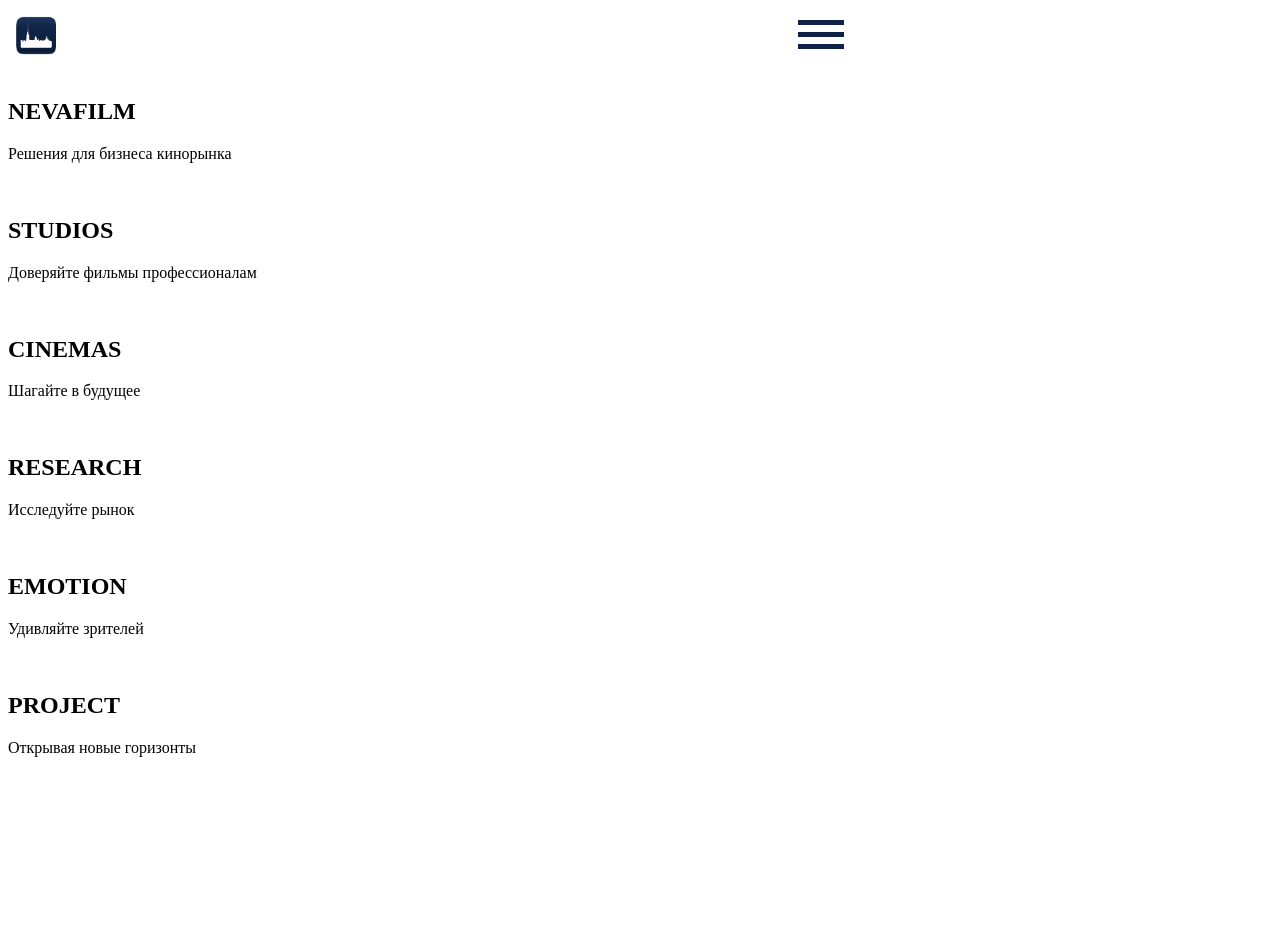
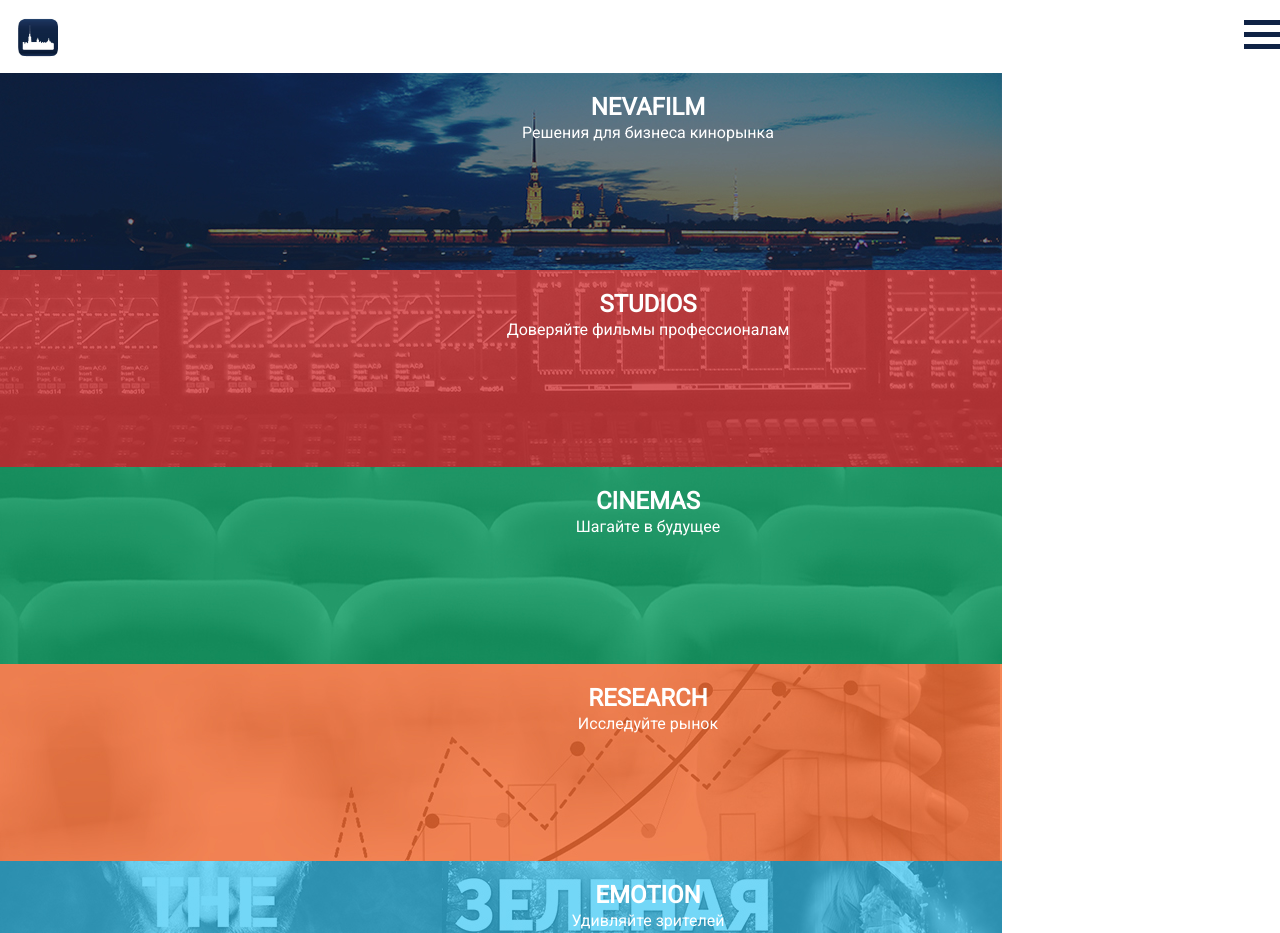
Before and after one commit to NemanyaM/Nevafilm, a plain HTML site: page m.index.html in a window 1280 px wide. Shown: the top 933 px of the page. Drawn offline with Linux system fonts and the light colour scheme.

Commit message:
Сверстанная мобильная версия

```diff
--- a/css/m.style.css
+++ b/css/m.style.css
@@ -1,13 +1,16 @@
 body {
-  width: 1020px;
-  min-height: 1300px;
+  display: block;
+  margin: 0;
+  padding: 0;
+  width: 100%;
+  min-height: auto;
+  font-family: 'Roboto', sans-serif;
 }
-.container {
-  width: 995px;
-}
-
-header {
-  min-height: 70px;
+.mobile-header {
+  display: block;
+  width: 100%;
+  min-height: 60px;
+  padding: 10px;
 }
 .icon {
   border-top: 5px #0f2245 solid;
@@ -15,19 +18,18 @@ header {
   width: 46px;
   height: 19px;
   cursor: pointer;
-    position: relative;
-    margin: -40px auto 0;
-    margin-left: 790px;
+  float: right;
+  margin-top: 10px;
 }
-.icon:before {
+.icon::before {
   content: '';
   display: inline-block;
-    position: absolute;
+  vertical-align: top;
   top: 47%;
   left: 0px;
   width: 100%;
   border-top: 5px #0f2245 solid;
-    margin-top: -2px;
+  margin-top: 7px;
 }
 header img {
   width: 40px;
@@ -35,3 +37,76 @@ header img {
   margin-left: 8px;
   margin-top: 8px;
 }
+.row {
+  margin-right: -15px;
+  margin-left: -15px;
+}
+.col-1 {
+  display: block;
+  margin: -7px;
+  height: auto;
+}
+h2 {
+    position: absolute;
+    display: block;
+    width: 100%;
+    margin-left: 30px;
+    text-align: center;
+    color: #ffffff;
+}
+a {
+  position: absolute;
+  display: block;
+  padding-top: 50px;
+  float: left;
+  width: 100%;
+  text-decoration: none;
+  color: #ffffff;
+  margin-left: 30px;
+  text-align: center;
+}
+img {
+    max-width: 100%;
+    height: auto;
+}
+
+/* ----------- iPad mini ----------- */
+
+/* Portrait and Landscape */
+@media screen
+  and (max-device-width: 1024px)
+  and (-webkit-min-device-pixel-ratio: 1) {
+   .mobile-header {width: 100%;}
+   .col-1 {width: 100%;}
+   a {width: 100%;}
+}
+/* ----------- iPhone 6 ----------- */
+
+/* Portrait and Landscape */
+@media screen
+  and(max-device-width: 768px)
+  and (-webkit-min-device-pixel-ratio: 2) {
+  .mobile-header {width: 74%;}
+  .col-1 {width: 74%;}
+  a {width: 74%;}
+}
+/* ----------- iPhone 5 and 5S ----------- */
+
+/* Portrait and Landscape */
+@media screen
+  and (max-device-width: 568px)
+  and (-webkit-min-device-pixel-ratio: 2) {
+  .mobile-header {width: 55%;}
+  .col-1 {width: 55%;}
+  a {width: 55%;}
+}
+/* ----------- iPhone 4 and 4S ----------- */
+
+/* Portrait and Landscape */
+@media screen
+  and (max-device-width: 480px)
+  and (-webkit-min-device-pixel-ratio: 2) {
+  .mobile-header {width: 46%;}
+  .col-1 {width: 46%;}
+  a {width: 46%;}
+}
--- a/m.index.html
+++ b/m.index.html
@@ -3,49 +3,61 @@
   <head>
     <meta charset="utf-8">
     <title>Nevafilm</title>
-    <link href="https://fonts.googleapis.com/css?family=Roboto:700,900,500&subset=latin,cyrillic" rel="stylesheet" type="text/css">
+    <link href="https://fonts.googleapis.com/css?family=Roboto:300,400&subset=cyrillic" rel="stylesheet">
     <link href="css/m.style.css" type="text/css" rel="stylesheet">
     <meta name="viewport" content="width=device-width, initial-scale=1">
   </head>
   <body>
-    <header class="container">
+    <header class="mobile-header">
       <img src="img/logo.png" alt="logo" width="40" height="40">
-	  <div class="icon"></div>
+	    <div class="icon"></div>
     </header>
-    <main class="container">
-      <section class="main-nav">
+    <main class="row">
+    <div class="col-1">
+    <div class="main-nav">
         <h2 class="main-nav-title">NEVAFILM</h2>
-        <p>Решения для бизнеса кинорынка</p>
-        <img>
-      </section>
-      <section class="main-nav">
+        <a href="#">Решения для бизнеса кинорынка</a>
+        <img img src="img/main-nav-img-neva.jpg" alt="neva-img" width="1024" height="200">
+      </div>
+      </div>
+      <div class="col-1">
+      <div class="main-nav">
         <h2 class="main-nav-title">STUDIOS</h2>
-        <p>Доверяйте фильмы профессионалам</p>
-        <img>
-      </section>
-      <section class="main-nav">
+        <a href="#">Доверяйте фильмы профессионалам</a>
+        <img src="img/main-nav-img-studios.jpg" alt="neva-img" width="1024" height="200">
+      </div>
+      </div>
+      <div class="col-1">
+      <div class="main-nav">
         <h2 class="main-nav-title">CINEMAS</h2>
-        <p>Шагайте в будущее</p>
-        <img>
-      </section>
-      <section class="main-nav">
+        <a href="#">Шагайте в будущее</a>
+        <img src="img/main-nav-img-cinemas.jpg" alt="cinemas-img" width="1024" height="200">
+      </div>
+      </div>
+      <div class="col-1">
+      <div class="main-nav">
         <h2 class="main-nav-title">RESEARCH</h2>
-        <p>Исследуйте рынок</p>
-        <img>
-      </section>
-      <section class="main-nav">
+        <a href="#">Исследуйте рынок</a>
+        <img src="img/main-nav-img-research.jpg" alt="research-img" width="1024" height="200">
+      </div>
+      </div>
+      <div class="col-1">
+      <div class="main-nav">
         <h2 class="main-nav-title">EMOTION</h2>
-        <p>Удивляйте зрителей</p>
-        <img>
-      </section>
-      <section class="main-nav">
+        <a href="#">Удивляйте зрителей</a>
+        <img src="img/main-nav-img-emotion.jpg" alt="emotion-img" width="1024" height="200">
+      </div>
+      </div>
+      <div class="col-1">
+      <div class="main-nav">
         <h2 class="main-nav-title">PROJECT</h2>
-        <p>Открывая новые горизонты</p>
-        <img>
-      </section>
+        <a href="#">Открывая новые горизонты</a>
+        <img src="img/main-nav-img-project.jpg" alt="project-img" width="1024" height="200">
+      </div>
+      </div>
     </main>
-    <footer class="container">
-
+    <footer>
+    	<span class="copyright">Невафильм &copy; 2016</span>
     </footer>
   </body>
 </html>
```
Also changed, not shown: img/main-nav-img-cinemas.jpg (added), img/main-nav-img-emotion.jpg (added), img/main-nav-img-neva.jpg (added), img/main-nav-img-project.jpg (added), img/main-nav-img-research.jpg (added), img/main-nav-img-studios.jpg (added). Lines whose indentation alone changed are shown as unchanged.
